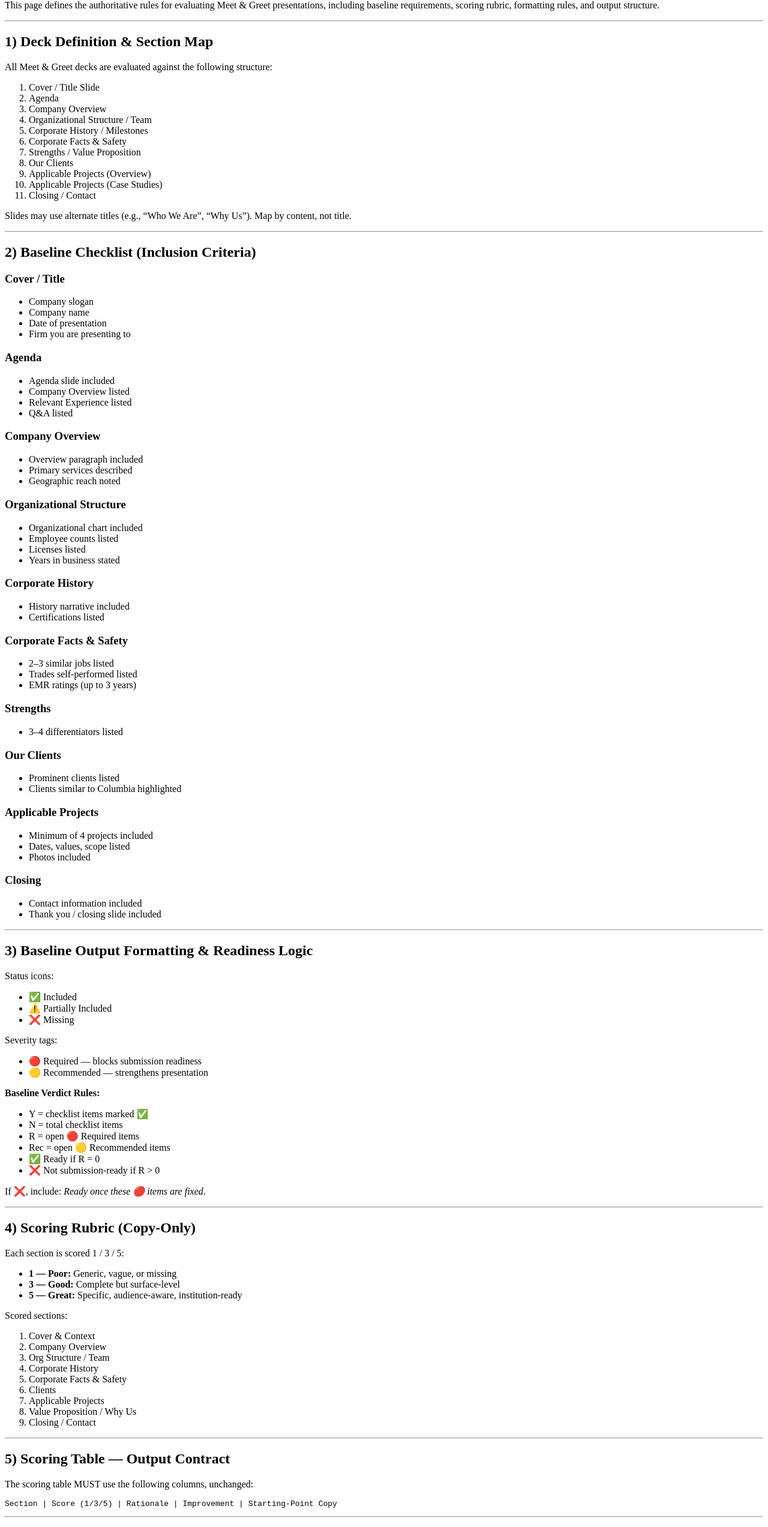
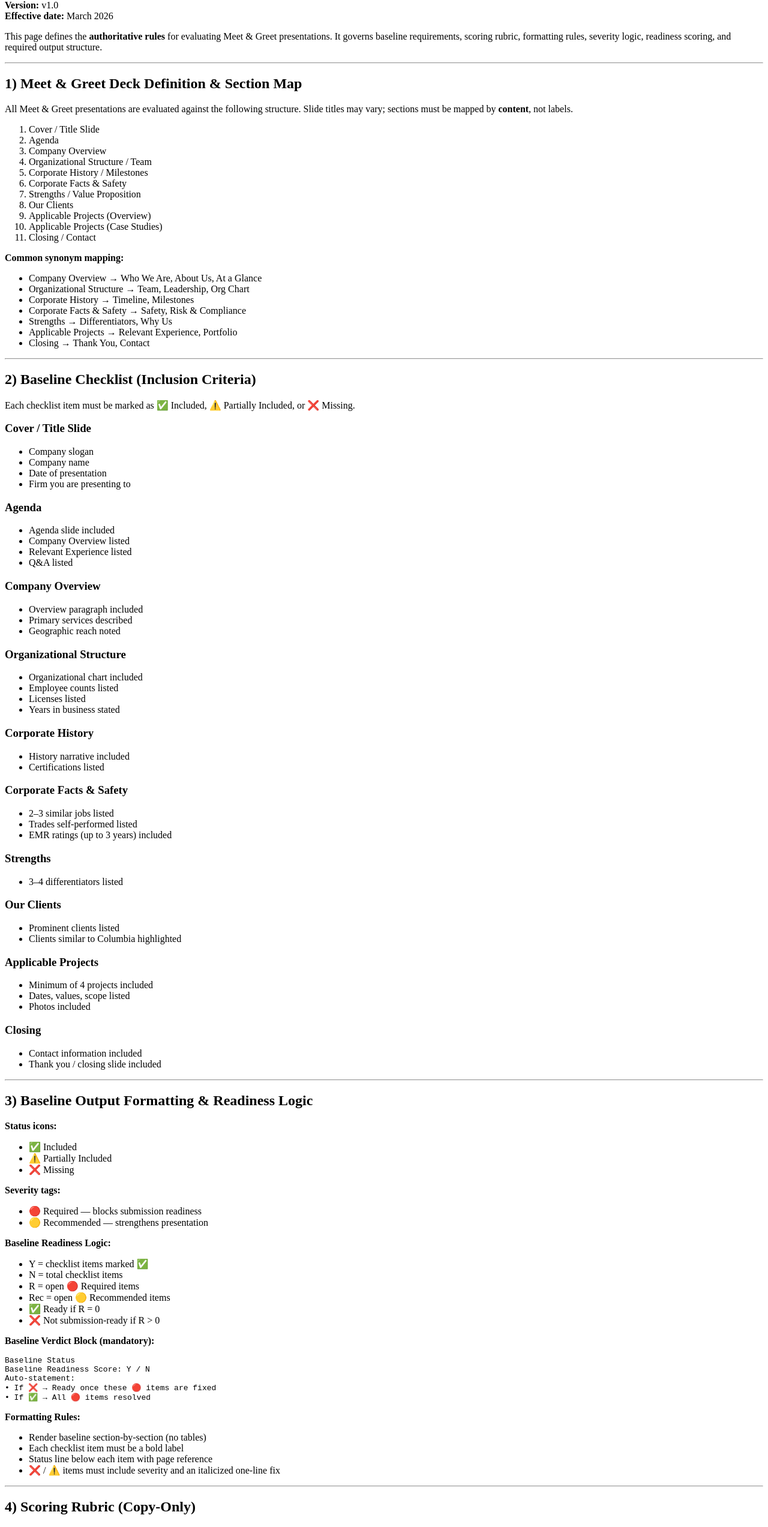
Before and after one commit to lh2733-tech/meet-and-greet, a plain HTML site: page index.html in a window 1280 px wide. Shown: the part 80-2625 px from the top of the page at 60% size. Drawn offline with Linux system fonts and the light colour scheme.

Commit message:
Update index.html
v2

```diff
--- a/index.html
+++ b/index.html
@@ -2,7 +2,7 @@
 <html lang="en">
 <head>
   <meta charset="utf-8" />
-  <title>Meet & Greet Reviewer — Master Spec</title>
+  <title>Meet & Greet Reviewer — Master Specification</title>
   <meta name="robots" content="index, follow">
 </head>
 <body>
@@ -10,14 +10,23 @@
 <h1>Meet & Greet Reviewer — Master Specification</h1>
 
 <p>
-This page defines the authoritative rules for evaluating Meet &amp; Greet presentations,
-including baseline requirements, scoring rubric, formatting rules, and output structure.
+<strong>Version:</strong> v1.0<br>
+<strong>Effective date:</strong> March 2026
 </p>
 
-<hr />
+<p>
+This page defines the <strong>authoritative rules</strong> for evaluating Meet &amp; Greet
+presentations. It governs baseline requirements, scoring rubric, formatting rules,
+severity logic, readiness scoring, and required output structure.
+</p>
 
-<h2>1) Deck Definition & Section Map</h2>
-<p>All Meet &amp; Greet decks are evaluated against the following structure:</p>
+<hr>
+
+<h2 id="definition">1) Meet &amp; Greet Deck Definition &amp; Section Map</h2>
+
+<p>All Meet &amp; Greet presentations are evaluated against the following structure.
+Slide titles may vary; sections must be mapped by <strong>content</strong>, not labels.</p>
+
 <ol>
   <li>Cover / Title Slide</li>
   <li>Agenda</li>
@@ -32,13 +41,24 @@ including baseline requirements, scoring rubric, formatting rules, and output st
   <li>Closing / Contact</li>
 </ol>
 
-<p>Slides may use alternate titles (e.g., “Who We Are”, “Why Us”). Map by content, not title.</p>
+<p><strong>Common synonym mapping:</strong></p>
+<ul>
+  <li>Company Overview → Who We Are, About Us, At a Glance</li>
+  <li>Organizational Structure → Team, Leadership, Org Chart</li>
+  <li>Corporate History → Timeline, Milestones</li>
+  <li>Corporate Facts &amp; Safety → Safety, Risk &amp; Compliance</li>
+  <li>Strengths → Differentiators, Why Us</li>
+  <li>Applicable Projects → Relevant Experience, Portfolio</li>
+  <li>Closing → Thank You, Contact</li>
+</ul>
 
-<hr />
+<hr>
 
-<h2>2) Baseline Checklist (Inclusion Criteria)</h2>
+<h2 id="baseline">2) Baseline Checklist (Inclusion Criteria)</h2>
 
-<h3>Cover / Title</h3>
+<p>Each checklist item must be marked as ✅ Included, ⚠️ Partially Included, or ❌ Missing.</p>
+
+<h3>Cover / Title Slide</h3>
 <ul>
   <li>Company slogan</li>
   <li>Company name</li>
@@ -79,7 +99,7 @@ including baseline requirements, scoring rubric, formatting rules, and output st
 <ul>
   <li>2–3 similar jobs listed</li>
   <li>Trades self-performed listed</li>
-  <li>EMR ratings (up to 3 years)</li>
+  <li>EMR ratings (up to 3 years) included</li>
 </ul>
 
 <h3>Strengths</h3>
@@ -106,24 +126,24 @@ including baseline requirements, scoring rubric, formatting rules, and output st
   <li>Thank you / closing slide included</li>
 </ul>
 
-<hr />
+<hr>
 
-<h2>3) Baseline Output Formatting & Readiness Logic</h2>
+<h2 id="formatting">3) Baseline Output Formatting &amp; Readiness Logic</h2>
 
-<p>Status icons:</p>
+<p><strong>Status icons:</strong></p>
 <ul>
   <li>✅ Included</li>
   <li>⚠️ Partially Included</li>
   <li>❌ Missing</li>
 </ul>
 
-<p>Severity tags:</p>
+<p><strong>Severity tags:</strong></p>
 <ul>
   <li>🔴 Required — blocks submission readiness</li>
   <li>🟡 Recommended — strengthens presentation</li>
 </ul>
 
-<p><strong>Baseline Verdict Rules:</strong></p>
+<p><strong>Baseline Readiness Logic:</strong></p>
 <ul>
   <li>Y = checklist items marked ✅</li>
   <li>N = total checklist items</li>
@@ -133,20 +153,36 @@ including baseline requirements, scoring rubric, formatting rules, and output st
   <li>❌ Not submission-ready if R &gt; 0</li>
 </ul>
 
-<p>If ❌, include: <em>Ready once these 🔴 items are fixed</em>.</p>
+<p><strong>Baseline Verdict Block (mandatory):</strong></p>
+<pre>
+Baseline Status
+Baseline Readiness Score: Y / N
+Auto-statement:
+• If ❌ → Ready once these 🔴 items are fixed
+• If ✅ → All 🔴 items resolved
+</pre>
 
-<hr />
+<p><strong>Formatting Rules:</strong></p>
+<ul>
+  <li>Render baseline section-by-section (no tables)</li>
+  <li>Each checklist item must be a bold label</li>
+  <li>Status line below each item with page reference</li>
+  <li>❌ / ⚠️ items must include severity and an italicized one-line fix</li>
+</ul>
 
-<h2>4) Scoring Rubric (Copy-Only)</h2>
+<hr>
 
-<p>Each section is scored 1 / 3 / 5:</p>
+<h2 id="rubric">4) Scoring Rubric (Copy-Only)</h2>
+
+<p>Each section is scored using <strong>1 / 3 / 5 only</strong>:</p>
+
 <ul>
   <li><strong>1 — Poor:</strong> Generic, vague, or missing</li>
   <li><strong>3 — Good:</strong> Complete but surface-level</li>
   <li><strong>5 — Great:</strong> Specific, audience-aware, institution-ready</li>
 </ul>
 
-<p>Scored sections:</p>
+<p><strong>Scored sections (exactly nine):</strong></p>
 <ol>
   <li>Cover &amp; Context</li>
   <li>Company Overview</li>
@@ -159,26 +195,36 @@ including baseline requirements, scoring rubric, formatting rules, and output st
   <li>Closing / Contact</li>
 </ol>
 
-<hr />
+<hr>
 
-<h2>5) Scoring Table — Output Contract</h2>
+<h2 id="scoring-table">5) Scoring Table — Output Contract</h2>
 
-<p>The scoring table MUST use the following columns, unchanged:</p>
+<p>The scoring table MUST use the following columns and order without modification:</p>
 
 <pre>
-Section | Score (1/3/5) | Rationale | Improvement | Starting-Point Copy
+Section | Score (1/3/5) | Rationale (why) | Improvement (what to change) | Starting-Point Copy (paste-ready)
 </pre>
 
-<hr />
+<p>The overall average must be calculated as the simple mean of the nine scores.</p>
 
-<h2>6) Consolidated Summary & Action Plan</h2>
+<hr>
+
+<h2 id="summary">6) Consolidated Summary &amp; Action Plan</h2>
 
 <ul>
-  <li>5–10 prioritized fixes, ordered by impact</li>
-  <li>Each item includes paste-ready starter copy</li>
-  <li>Institutional tone (e.g., Columbia University)</li>
-  <li>5–7 sentence executive summary</li>
+  <li>Provide 5–10 prioritized fixes, ordered by impact</li>
+  <li>🔴 Required baseline gaps must be prioritized first</li>
+  <li>Every item must include paste-ready starter copy</li>
+  <li>Maintain institutional tone (e.g., Columbia University)</li>
+  <li>Include a 5–7 sentence executive summary</li>
 </ul>
+
+<hr>
+
+<p>
+<strong>This page is the single source of truth for Meet &amp; Greet evaluation.</strong><br>
+Any deviation from these rules is incorrect.
+</p>
 
 </body>
 </html>
```
